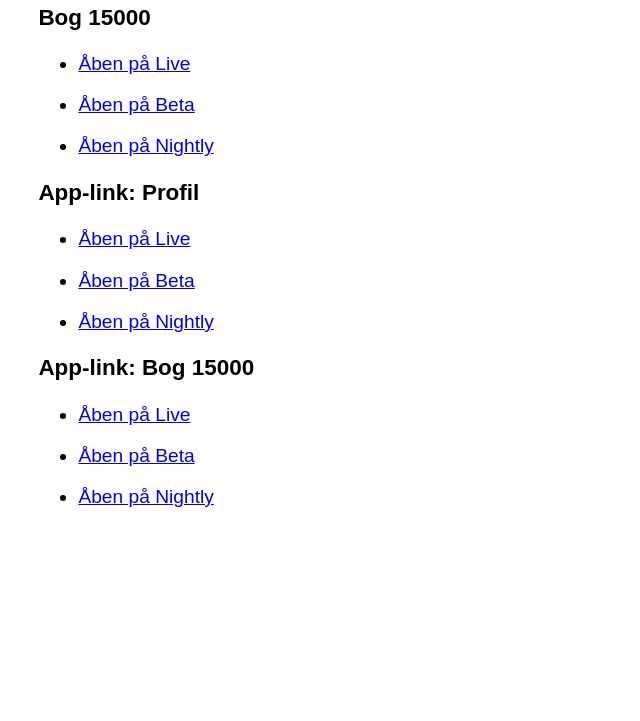
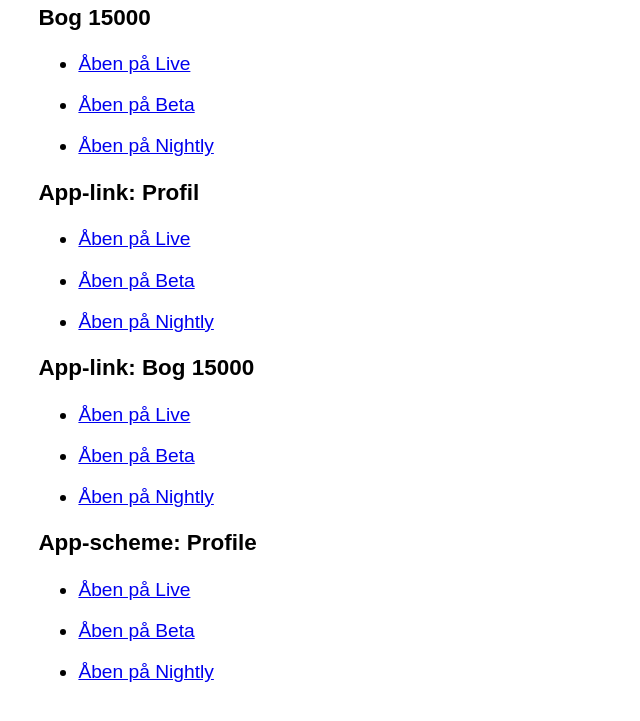
Before and after one commit to ddfreiling/ddfreiling.github.io, a plain HTML site: page index.html in a window 1280 px wide. Shown: the part 165-886 px from the top of the page, without its empty margins (0-640 px from the left). Before the commit the page ends 800 px from the top, so only its background shows below. Drawn offline with Linux system fonts and the light colour scheme.

Commit message:
add app-scheme links

```diff
--- a/index.html
+++ b/index.html
@@ -66,6 +66,19 @@
       </li>
     </ul>
 
+    <h3>App-scheme: Profile</h3>
+    <ul>
+      <li>
+        <p><a href="dk.nota.lyt4://nota.dk/app-link/profile" target="_blank">Åben på Live</a></p>
+      </li>
+      <li>
+        <p><a href="dk.nota.lyt4.beta://nota.dk/app-link/profile" target="_blank">Åben på Beta</a></p>
+      </li>
+      <li>
+        <p><a href="dk.nota.lyt4.dev://nota.dk/app-link/profile" target="_blank">Åben på Nightly</a></p>
+      </li>
+    </ul>
+
   </body>
 
 </html>
```
